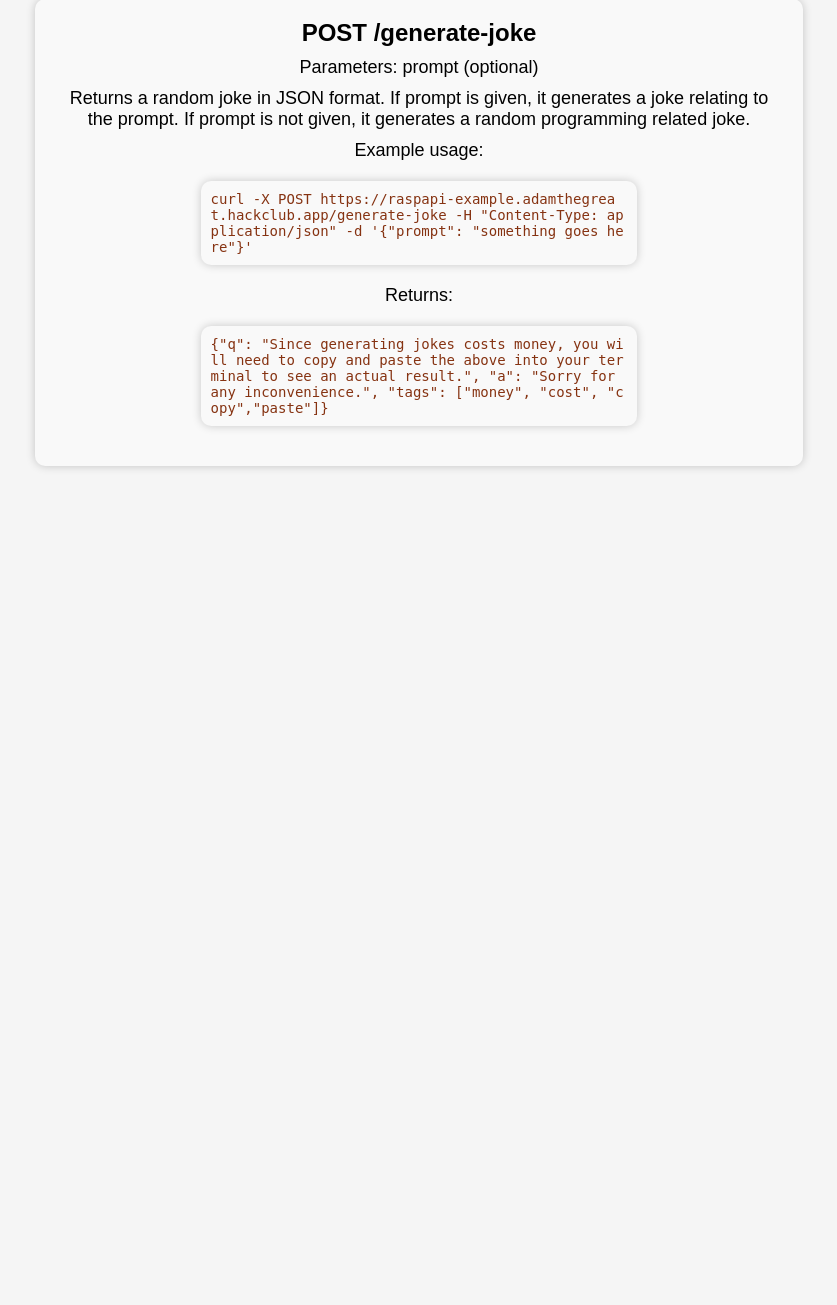
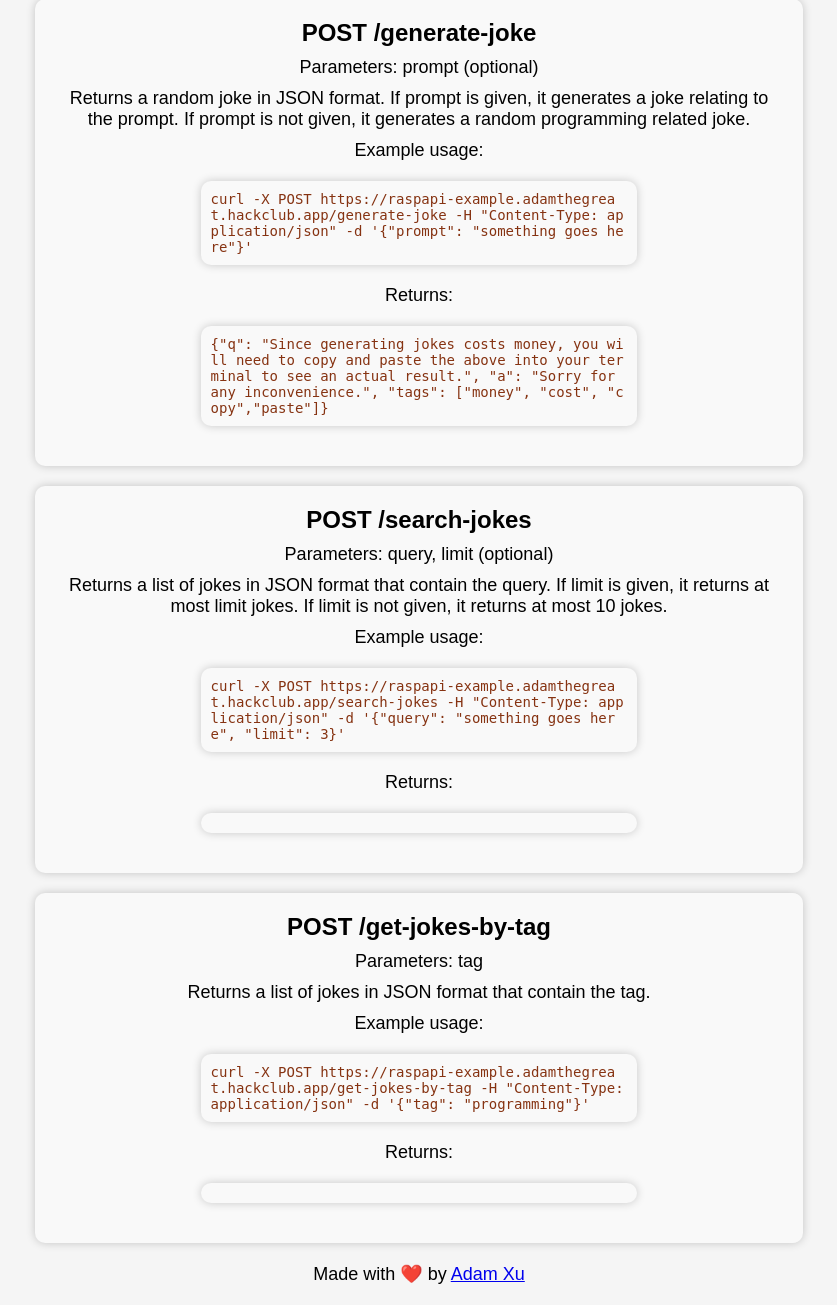
Before and after one commit to AdamEXu/JokeAPI, a Flask app: template templates/index.html in a window 1280 px wide. Shown: the part 2404-3709 px from the top of the page, without its empty margins (221-1058 px from the left). Before the commit the page ends 2873 px from the top, so only its background shows below. Run offline with Flask 3, Linux system fonts and the light colour scheme; the template is opened without the code that fills it, so the values that code supplies are empty.

Commit message:
new commit

```diff
--- a/static/styles/style.css
+++ b/static/styles/style.css
@@ -86,3 +86,9 @@
   box-shadow: 0 0 10px rgba(0, 0, 0, 0.2);
   color: #000000;
 }
+
+footer {
+  margin-top: 20px;
+  margin-bottom: 20px;
+  font-size: 16px;
+}
--- a/templates/index.html
+++ b/templates/index.html
@@ -108,5 +108,38 @@
       >
       <!-- prettier-ignore -->
     </div>
+    <div class="joke">
+      <b>POST /search-jokes</b>
+      <p>Parameters: query, limit (optional)</p>
+      <p>
+        Returns a list of jokes in JSON format that contain the query. If limit
+        is given, it returns at most limit jokes. If limit is not given, it
+        returns at most 10 jokes.
+      </p>
+      <p>Example usage:</p>
+      <!-- prettier-ignore -->
+      <code
+        >curl -X POST https://raspapi-example.adamthegreat.hackclub.app/search-jokes -H "Content-Type: application/json" -d '{"query": "something goes here", "limit": 3}'</code
+      >
+      <!-- prettier-ignore -->
+      <p>Returns:</p>
+      <code>{{ jokes[0:3] }}</code>
+    </div>
+    <div class="joke">
+      <b>POST /get-jokes-by-tag</b>
+      <p>Parameters: tag</p>
+      <p>Returns a list of jokes in JSON format that contain the tag.</p>
+      <p>Example usage:</p>
+      <!-- prettier-ignore -->
+      <code
+        >curl -X POST https://raspapi-example.adamthegreat.hackclub.app/get-jokes-by-tag -H "Content-Type: application/json" -d '{"tag": "programming"}'</code
+      >
+      <!-- prettier-ignore -->
+      <p>Returns:</p>
+      <code>{{ jokes[0:3] }}</code>
+    </div>
+    <footer>
+      <p>Made with ❤️ by <a href="https://adamxu.net/">Adam Xu</a></p>
+    </footer>
   </body>
 </html>
```
